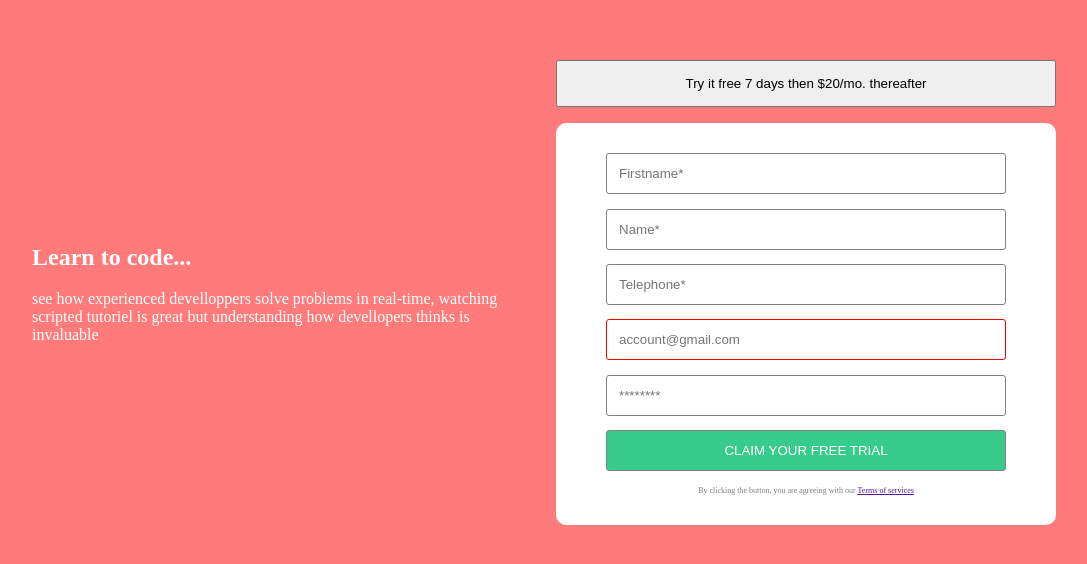
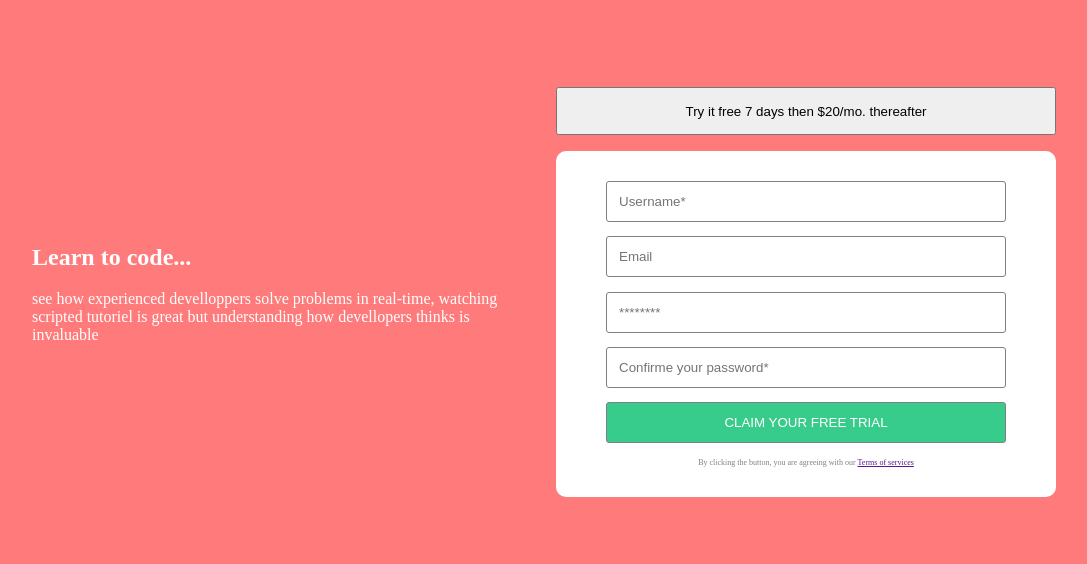
Before and after one commit to abijaK/signup-form, a plain HTML site: page index.html in a window 1280 px wide. Shown: the part 108-672 px from the top of the page, without its empty margins (96-1183 px from the left). Drawn offline with Linux system fonts and the light colour scheme.

Commit message:
refactor: modify the form markup for js validation purpose

```diff
--- a/css/style.css
+++ b/css/style.css
@@ -6,7 +6,7 @@
 :root{
     --blue-color :
     --dark-blue-color : hsl(249, 10%, 26%);
-    --red-color : hsla(0, 100%, 74%);
+    /* --red-color : hsla(0, 100%, 74%); */
     --white-color : white;
     --green-color : hsl(154, 59%, 51%);
     --gray-color : gray;
@@ -80,16 +80,16 @@ input
 }
 
 input:focus{
-    border: 1px solid gray;
+    border: 1px solid val(--black-color);
 }
 
- input[type="email"]:valid{
+ /* input[type="email"]:valid{
     border: 1px solid green;
  }
 
  input[type="email"]:invalid{
     border: 1px solid red;
- }
+ } */
 
 input:nth-last-child(6n-4){
     background-color: var(--green-color);
--- a/index.html
+++ b/index.html
@@ -26,29 +26,23 @@
                 <input
                 required
                 type="text"
-                placeholder="Firstname*">
-
-                <input
-                required
-                type="text"
-                placeholder="Name*"
-                minlength="3">
-
-                <input required
-                type="text"
-                placeholder="Telephone*"
-                minlength="3"
-                pattern="^(08)[0-2459][0-9]{7}"
-                title="Utilise le format correcte !">
+                placeholder="Username*">
 
                 <input required
                 type="email"
-                placeholder="account@gmail.com">
+                placeholder="Email">
+
 
                 <input
                 type="password"
                 placeholder="********"
                 minlength="8">
+
+                <input required
+                type="password"
+                placeholder="Confirme your password*"
+                minlength="8"
+                >
 
                 <input type="submit"
                 value="CLAIM YOUR FREE TRIAL">
```
